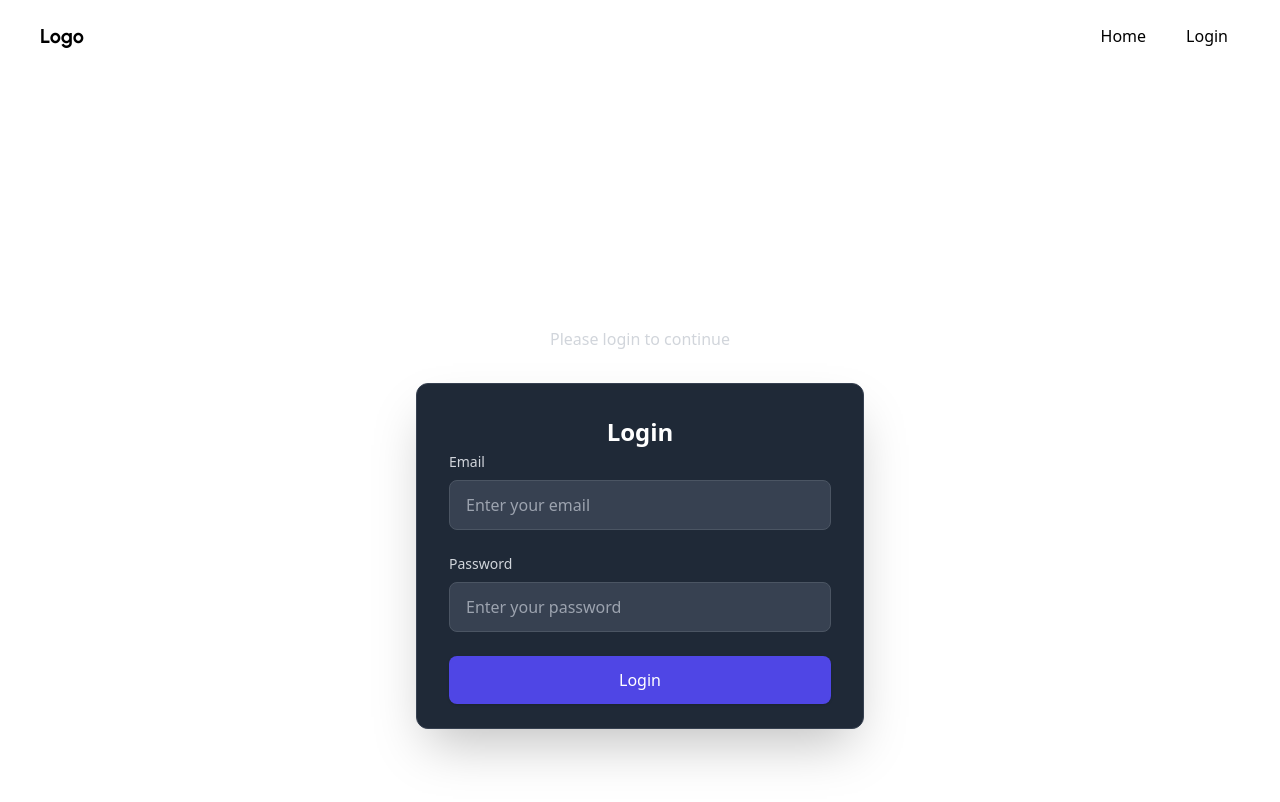
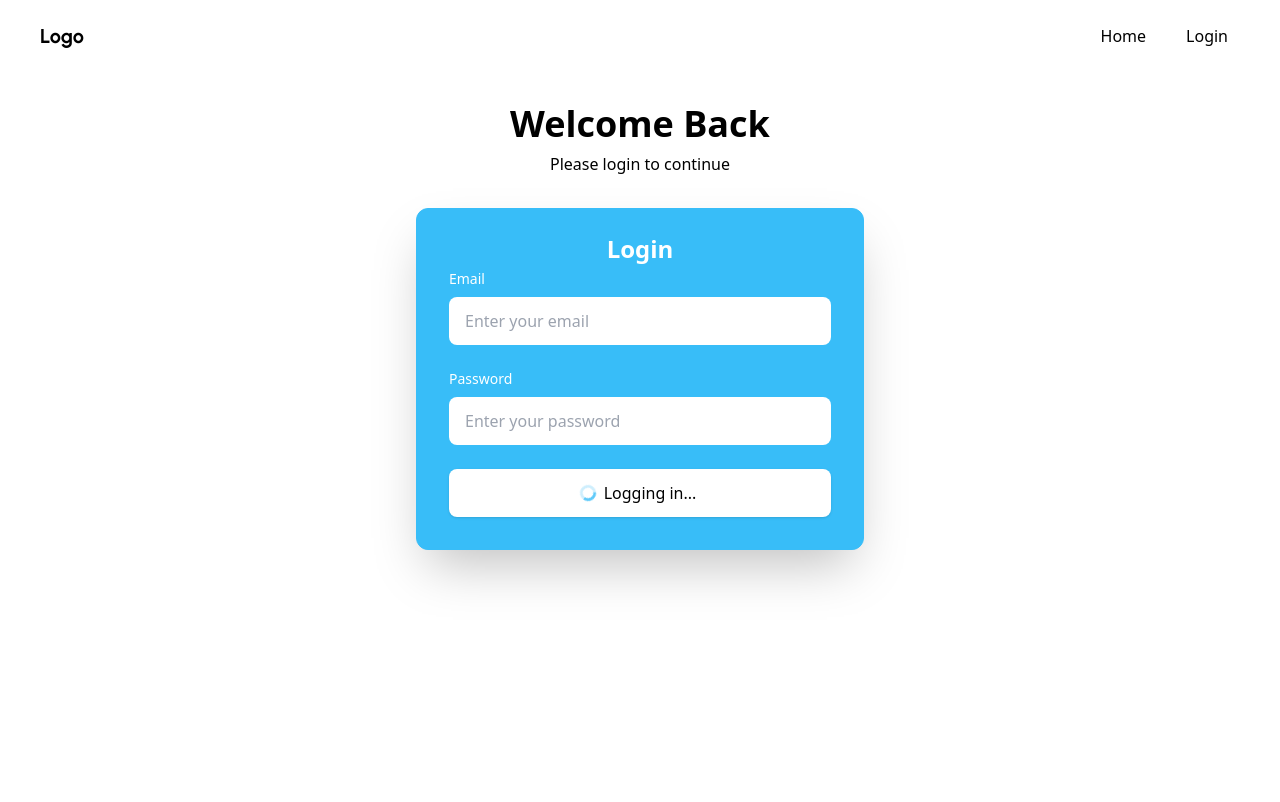
Before and after one commit to Nitish27/react-app, a React (Vite) app: page /login in a window 1280 px wide. Shown: the top 802 px of the page. Built offline with nearby package versions, Linux system fonts and the light colour scheme.

Commit message:
login page changes

```diff
--- a/src/components/LoginForm.tsx
+++ b/src/components/LoginForm.tsx
@@ -4,7 +4,7 @@ import { useAuth } from '../context/AuthContext';
 const LoginForm = () => {
   const [email, setEmail] = useState('');
   const [password, setPassword] = useState('');
-  const [isLoading, setIsLoading] = useState(false);
+  const [isLoading, setIsLoading] = useState(true);
   const [error, setError] = useState('');
 
   const { login } = useAuth();
@@ -25,8 +25,8 @@ const LoginForm = () => {
   };
 
   return (
-    <div className="w-full max-w-md bg-gray-800 border border-gray-700 rounded-xl shadow-2xl overflow-hidden">
-      <div className="px-8 pt-8 pb-6">
+    <div className="w-full max-w-md bg-sky-400 border border-sky-400 rounded-xl shadow-2xl overflow-hidden">
+      <div className="px-8 pt-6 pb-8">
         <h2 className="text-2xl font-bold mb-1 text-center text-white">Login</h2>
         {error && (
           <div className="bg-red-900/50 border border-red-500 text-red-200 px-4 py-3 rounded mb-4 text-sm">
@@ -35,7 +35,7 @@ const LoginForm = () => {
         )}
         <form onSubmit={handleSubmit} className="space-y-6">
           <div>
-            <label htmlFor="email" className="block text-gray-300 text-sm font-medium mb-2">
+            <label htmlFor="email" className="block text-white text-sm font-medium mb-2">
               Email
             </label>
             <div className="relative">
@@ -45,13 +45,13 @@ const LoginForm = () => {
                 value={email}
                 onChange={(e) => setEmail(e.target.value)}
                 required
-                className="w-full px-4 py-3 bg-gray-700 border border-gray-600 rounded-lg text-gray-200 focus:outline-none focus:ring-2 focus:ring-indigo-500 focus:border-transparent transition-all duration-200"
+                className="w-full px-4 py-3 rounded-lg transition-all duration-200"
                 placeholder="Enter your email"
               />
             </div>
           </div>
           <div>
-            <label htmlFor="password" className="block text-gray-300 text-sm font-medium mb-2">
+            <label htmlFor="password" className="block text-white text-sm font-medium mb-2">
               Password
             </label>
             <div className="relative">
@@ -61,7 +61,7 @@ const LoginForm = () => {
                 value={password}
                 onChange={(e) => setPassword(e.target.value)}
                 required
-                className="w-full px-4 py-3 bg-gray-700 border border-gray-600 rounded-lg text-gray-200 focus:outline-none focus:ring-2 focus:ring-indigo-500 focus:border-transparent transition-all duration-200"
+                className="w-full px-4 py-3 rounded-lg transition-all duration-200"
                 placeholder="Enter your password"
               />
             </div>
@@ -69,11 +69,11 @@ const LoginForm = () => {
           <button
             type="submit"
             disabled={isLoading}
-            className="w-full bg-indigo-600 hover:bg-indigo-700 text-white font-medium py-3 px-4 rounded-lg shadow transition-colors duration-200 focus:outline-none focus:ring-2 focus:ring-indigo-500 focus:ring-opacity-50 disabled:bg-indigo-400 disabled:cursor-not-allowed"
+            className="w-full bg-white font-medium py-3 px-4 rounded-lg shadow transition-colors duration-200 focus:outline-none focus:ring-2 focus:ring-white focus:ring-opacity-50 disabled:bg-white disabled:cursor-not-allowed"
           >
             {isLoading ? (
               <span className="flex items-center justify-center">
-                <svg className="animate-spin -ml-1 mr-2 h-4 w-4 text-white" xmlns="http://www.w3.org/2000/svg" fill="none" viewBox="0 0 24 24">
+                <svg className="animate-spin -ml-1 mr-2 h-4 w-4 text-sky-400" xmlns="http://www.w3.org/2000/svg" fill="none" viewBox="0 0 24 24">
                   <circle className="opacity-25" cx="12" cy="12" r="10" stroke="currentColor" strokeWidth="4"></circle>
                   <path className="opacity-75" fill="currentColor" d="M4 12a8 8 0 018-8V0C5.373 0 0 5.373 0 12h4zm2 5.291A7.962 7.962 0 014 12H0c0 3.042 1.135 5.824 3 7.938l3-2.647z"></path>
                 </svg>
--- a/src/pages/LoginPage.tsx
+++ b/src/pages/LoginPage.tsx
@@ -11,10 +11,10 @@ const LoginPage = () => {
   }
 
   return (
-    <div className="flex flex-col items-center justify-center min-h-screen px-4">
+    <div className="flex flex-col items-center justify-start min-h-screen px-4">
       <div className="w-full max-w-md text-center mb-8">
-        <h1 className="text-4xl font-bold text-white mb-2">Welcome Back</h1>
-        <p className="text-gray-300">Please login to continue</p>
+        <h1 className="text-4xl font-bold mb-2">Welcome Back</h1>
+        <p>Please login to continue</p>
       </div>
       <LoginForm />
     </div>
```
